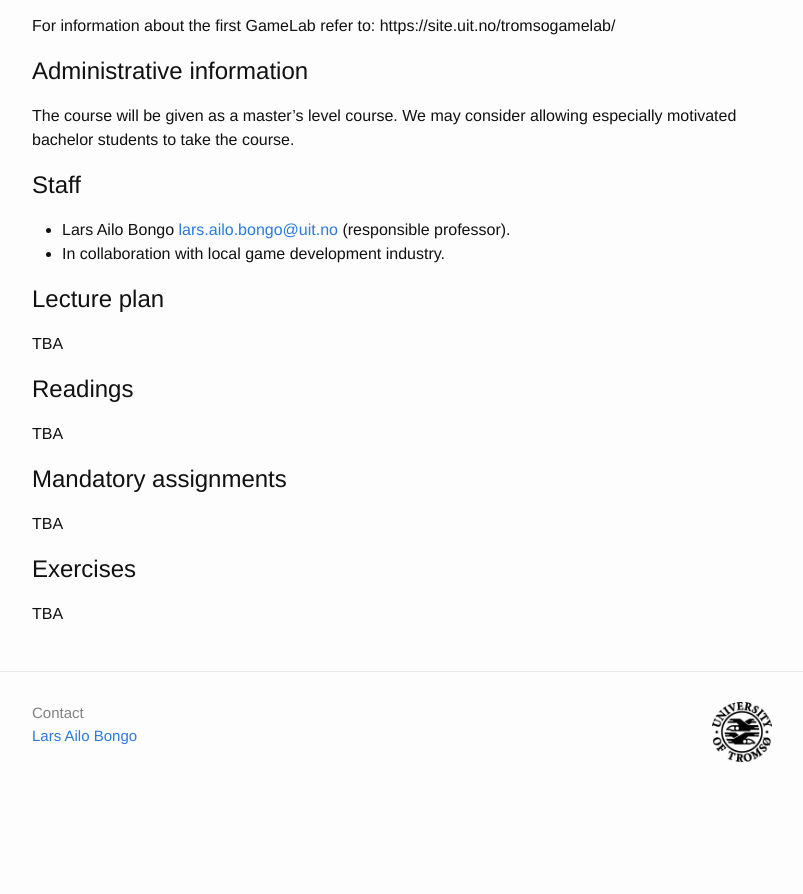
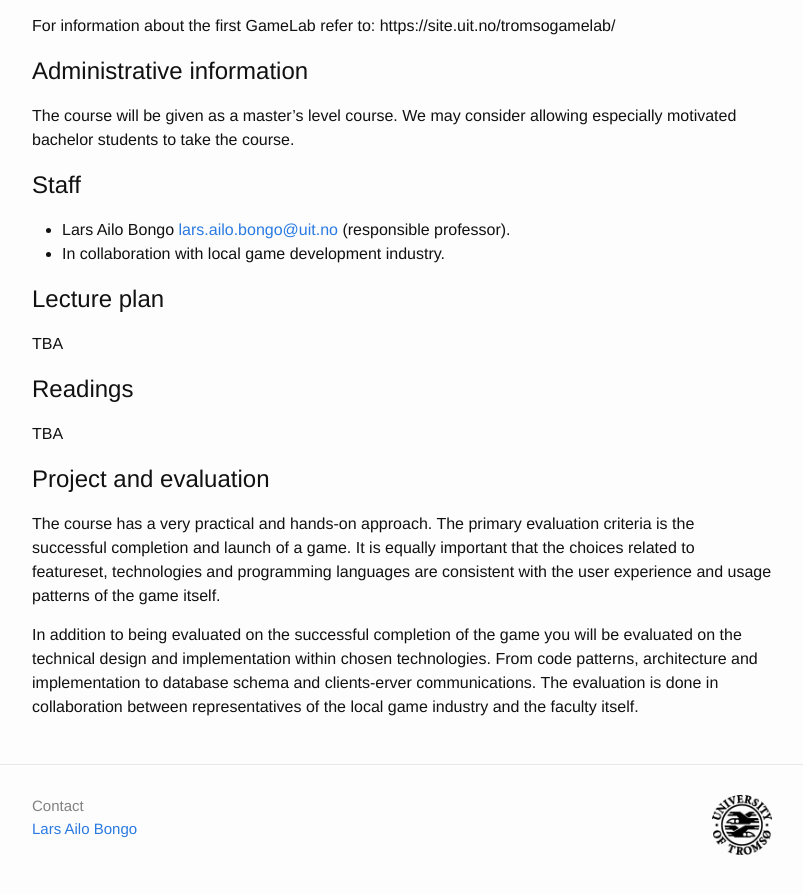
Before and after one commit to uit-gamelab-s24/uit-gamelab-s24.github.io, a Jekyll site: the page built from index.md, in a window 1280 px wide and 900 px high, scrolled down 582 px. Shown: the top 894 px of the window, without its empty margins (238-1041 px from the left). Built offline with Jekyll 4.4.1, drawn with Linux system fonts in a browser that asks for light colours; our own code applies the rules of GitHub Pages for plain Markdown files; before the commit the page ends 1389 px from its top, so only the background shows below that.

Commit message:
Update index.md

```diff
--- a/index.md
+++ b/index.md
@@ -32,10 +32,9 @@ TBA
 ## Readings
 
 TBA
-## Mandatory assignments
 
-TBA
+## Project and evaluation
 
-## Exercises
+The course has a very practical and hands-on approach. The primary evaluation criteria is the successful completion and launch of a  game. It is equally important that the choices related to featureset, technologies and programming languages are consistent with the user experience and usage patterns of the game itself.
 
-TBA
+In addition to being evaluated on the successful completion of the game you will be evaluated on the technical design and implementation within chosen technologies. From code patterns, architecture and implementation to database schema and clients-erver communications. The evaluation is done in collaboration between representatives of the local game industry and the faculty itself.
```
